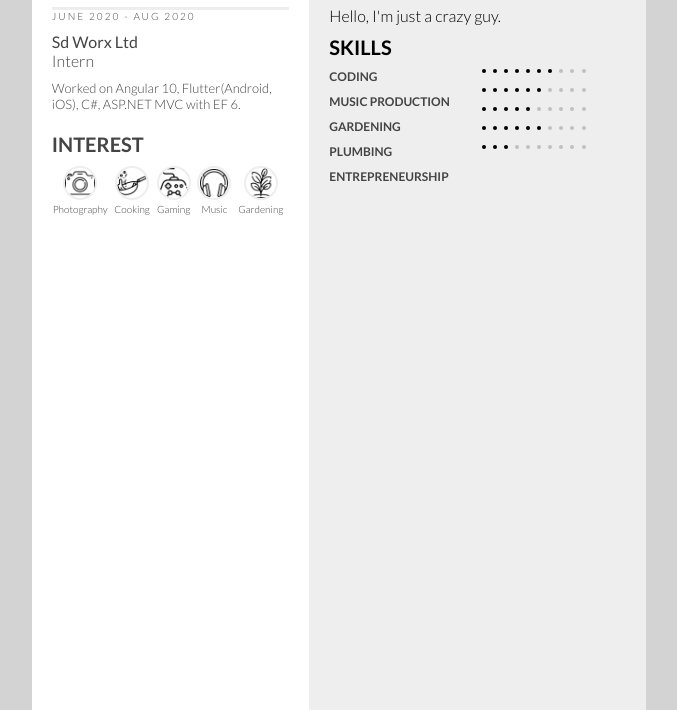
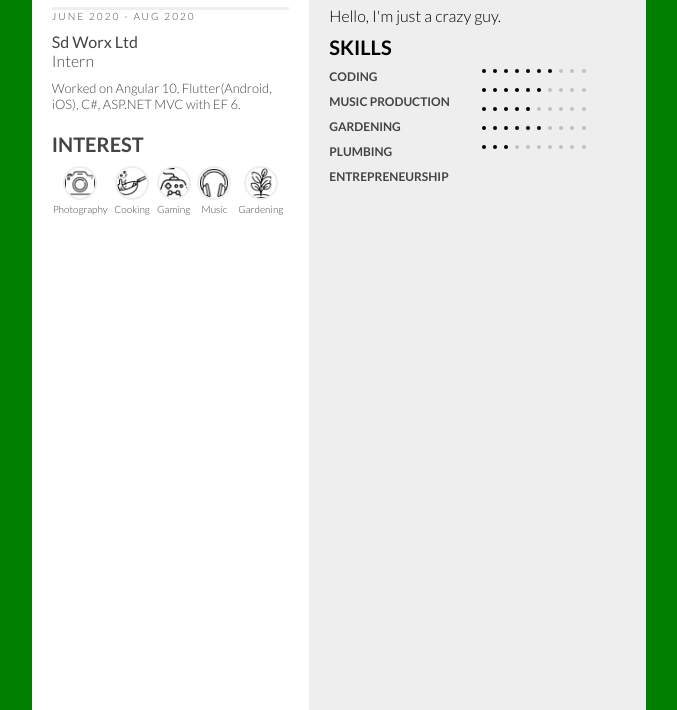
Before and after one commit to akhileshboodhun/AkhileshBoodhunCV, a website: page public/index.html in a window 1280 px wide. Shown: the part 321-1031 px from the top of the page, without its empty margins (301-978 px from the left). Drawn offline with Linux system fonts and the light colour scheme.

Commit message:
Update main.css

```diff
--- a/public/css/main.css
+++ b/public/css/main.css
@@ -32,7 +32,7 @@
   border: 0; }
 
 body {
-  background: lightgray; }
+  background: green; }
 
 .page {
   background: white;
```
